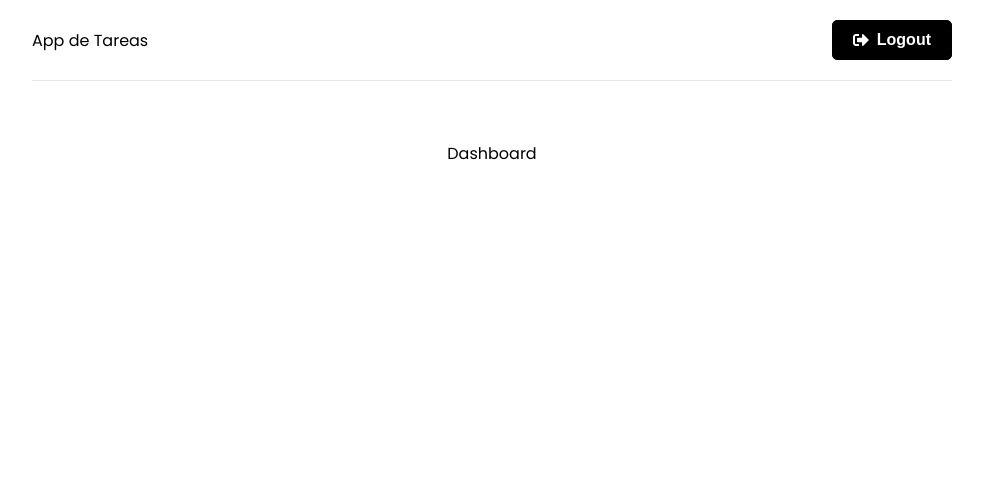
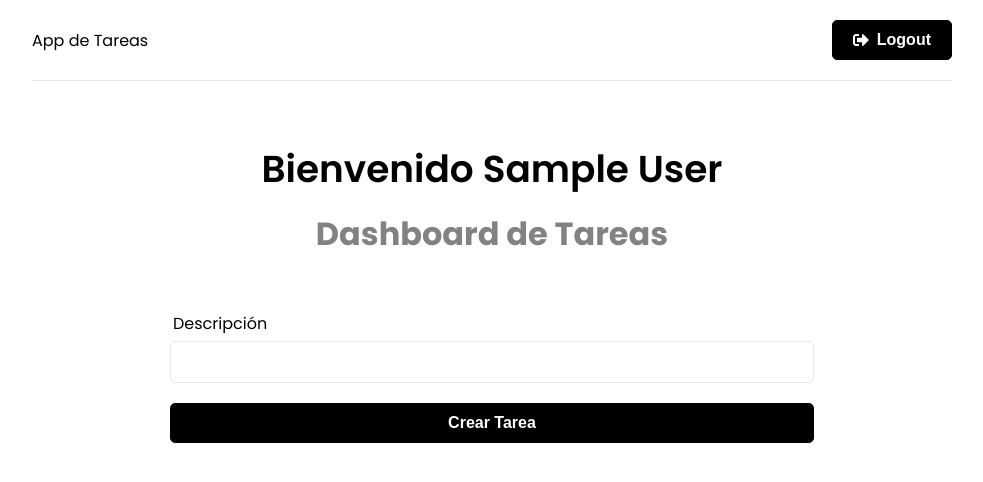
Before and after one commit to melvin1207/tareas-front, a React (Vite) app: page / in a window 1280 px wide. Shown: the top 482 px of the page, without its empty margins (148-1131 px from the left). Built offline with nearby package versions, Linux system fonts and the light colour scheme; sample sign-in values are in the browser's storage.

Commit message:
creador de tareas comenzado

```diff
--- /dev/null
+++ b/src/components/TareaForm.jsx
@@ -0,0 +1,34 @@
+import { useState } from "react"
+import { UseSelector, useDispatch } from "react-redux"
+
+const TareaForm = () => {
+  const [descripcion, setDescripcion] = useState('')
+
+  const onSubmit = (e) => {
+    e.preventDefault()
+  }
+
+  return (
+    <>
+      <section className="form">
+        <form onSubmit={onSubmit}>
+          <div className="form-group">
+            <label htmlFor="descripcion">Descripción</label>
+            <input
+              type="text"
+              name="descripcion"
+              id="descripcion"
+              value={descripcion}
+              onChange={(e) => setDescripcion(e.target.value)}
+            />
+          </div>
+          <div className="form-group">
+            <button type="submit" className="btn btn-block">Crear Tarea</button>
+          </div>
+        </form>
+      </section>
+    </>
+  )
+}
+
+export default TareaForm
--- a/src/pages/Dashboard.jsx
+++ b/src/pages/Dashboard.jsx
@@ -1,6 +1,7 @@
 import { useEffect } from "react"
 import { useNavigate } from "react-router-dom"
 import { useDispatch, useSelector } from "react-redux"
+import TareaForm from "../components/TareaForm"
 
 const Dashboard = () => {
   const navigate = useNavigate()
@@ -15,9 +16,13 @@ const Dashboard = () => {
   }, [user, navigate])
 
   return (
-    <div>
-      Dashboard
-    </div>
+    <>
+      <section className="heading">
+        <h3>Bienvenido {user && user.name}</h3>
+        <p>Dashboard de Tareas</p>
+      </section>
+      <TareaForm/>
+    </>
   )
 }
 
```
